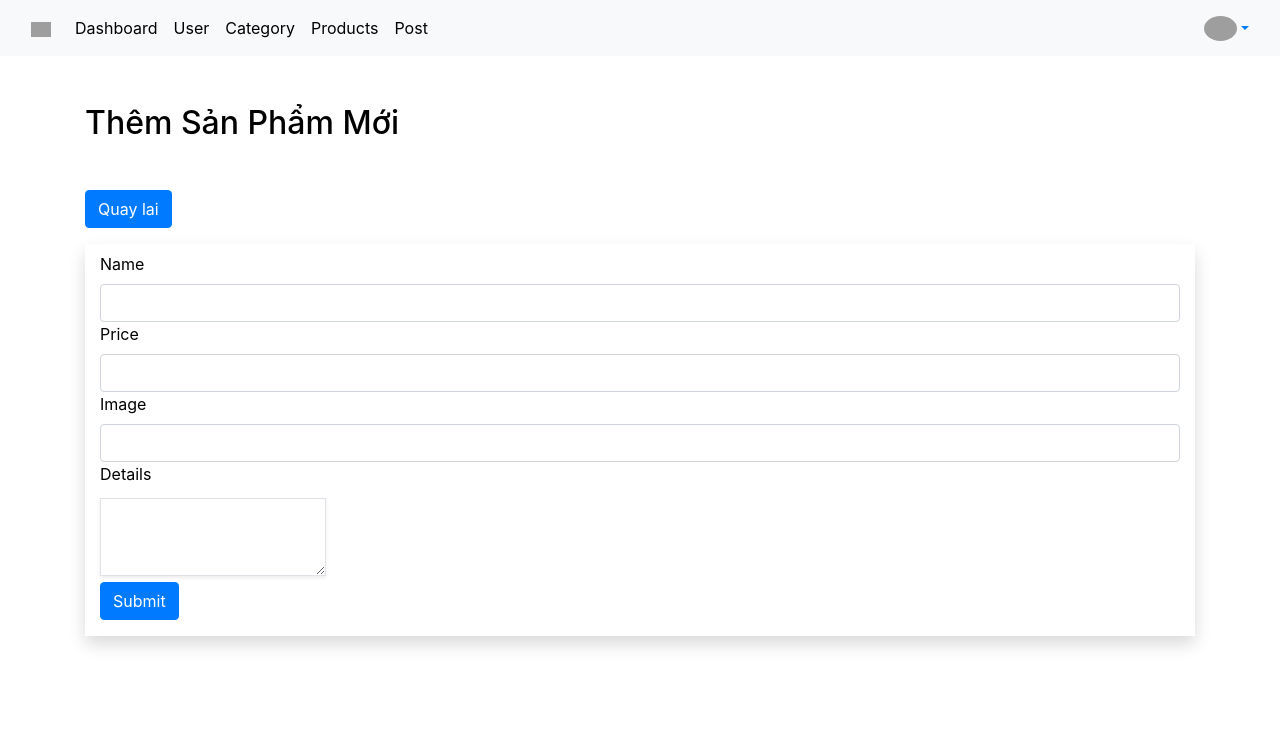
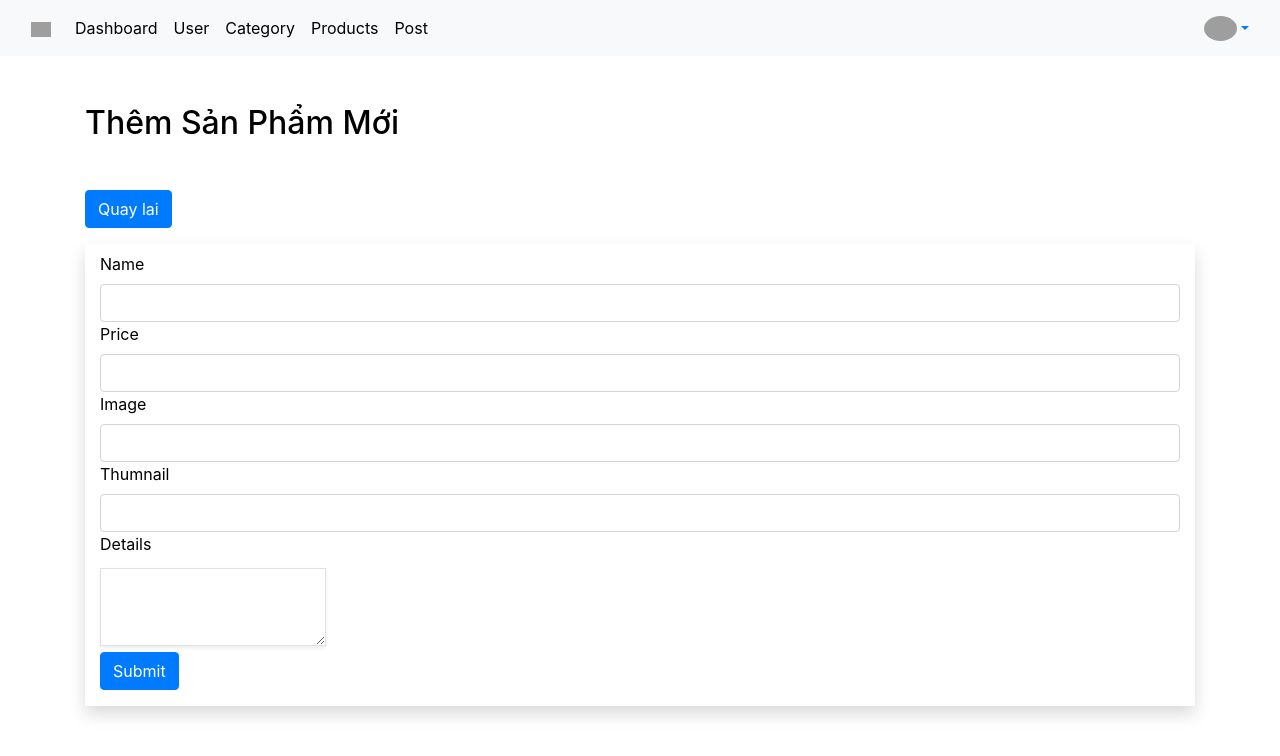
Before and after one commit to vietkhiem/NodeJs-TypeScript-Asm, a React (Vite) app: page /admin/products/add in a window 1280 px wide. Shown: the top 756 px of the page. Built offline with nearby package versions, Linux system fonts and the light colour scheme; no server answers; grey boxes are pictures that could not be loaded.

Commit message:
feat: thumnail

```diff
--- a/src/App.tsx
+++ b/src/App.tsx
@@ -4,7 +4,6 @@ import { Navigate, useNavigate } from "react-router-dom";
 import WebsiteLayout from "./pages/layouts/WebsiteLayout";
 import { ProductType } from "./types/Product";
 import { add, list, remove, update } from "./api/products";
-import ProductsDetail from "./pages/ProductsDetail";
 import HomePage from "./pages/HomePage";
 import Products from "./pages/Products";
 import AdminLayout from "./pages/admin/AdminLayout";
@@ -47,6 +46,7 @@ import PrivateRouter from "./components/PrivateRouter";
 import SearchPase from "./pages/SearchPase";
 import Contact from "./components/Contact";
 import Cart from "./components/cart/Cart";
+import ProductsDetail from "./pages/ProductsDetail";
 function App() {
   const [isLoading, setIsLoading] = useState(false);
   const [products, setProducts] = useState<ProductType[]>([]);
--- a/src/components/ProductList.tsx
+++ b/src/components/ProductList.tsx
@@ -24,9 +24,9 @@ const ProductList = ({ products }: ProductListProps) => {
                         {" "}
                         <img src={product.img} />
                       </NavLink>
-                      <NavLink to={`/productdetails/${product._id}`}>
+                      <NavLink to={`/products/${product._id}`}>
                         <a href="" className="add_cart_btn">
-                          <span> Product details </span>
+                          <span> Product Details </span>
                         </a>
                       </NavLink>
                     </div>
--- a/src/pages/ProductsDetail.tsx
+++ b/src/pages/ProductsDetail.tsx
@@ -21,7 +21,7 @@ const ProductsDetail = (props: Props) => {
   return (
     <div>
       <Header />
-      <div className="container">
+      <div className="container mb-5">
         <div className="card">
           <div className="container-fliud">
             <div className="wrapper row">
@@ -37,35 +37,35 @@ const ProductsDetail = (props: Props) => {
                   <li className="active">
                     <a data-target="#pic-1" data-toggle="tab">
                       <a href="">
-                        <img src={product?.img} />
+                        <img src={product?.thumnail} />
                       </a>
                     </a>
                   </li>
                   <li>
                     <a data-target="#pic-2" data-toggle="tab">
                       <a href="">
-                        <img src={product?.img} />
+                        <img src={product?.thumnail} />
                       </a>
                     </a>
                   </li>
                   <li>
                     <a data-target="#pic-3" data-toggle="tab">
                       <a href="">
-                        <img src={product?.img} />
+                        <img src={product?.thumnail} />
                       </a>
                     </a>
                   </li>
                   <li>
                     <a data-target="#pic-3" data-toggle="tab">
                       <a href="">
-                        <img src={product?.img} />
+                        <img src={product?.thumnail} />
                       </a>
                     </a>
                   </li>
                   <li>
                     <a data-target="#pic-3" data-toggle="tab">
                       <a href="">
-                        <img src={product?.img} />
+                        <img src={product?.thumnail} />
                       </a>
                     </a>
                   </li>
--- a/src/pages/admin/products/ProducAdd.tsx
+++ b/src/pages/admin/products/ProducAdd.tsx
@@ -11,6 +11,7 @@ type FromInput = {
   price: number;
   img: string;
   desc: string;
+  thumnail: string;
 };
 
 const ProducAdd = (props: ProducAddProps) => {
@@ -89,6 +90,17 @@ const ProducAdd = (props: ProducAddProps) => {
                               {...register("img")}
                             />
                           </div>
+                          <div className="col-span-6 sm:col-span-4 pb-[30px]">
+                            <label className="block text-sm font-medium text-black">
+                              Thumnail
+                            </label>
+                            <input
+                              type="text"
+                              className="form-control"
+                              id="thumnail"
+                              {...register("thumnail")}
+                            />
+                          </div>
 
                           <div className="col-span-6 sm:col-span-4 pb-[30px]">
                             <label className="block text-sm font-medium text-black">
--- a/src/pages/admin/products/ProducEdit.tsx
+++ b/src/pages/admin/products/ProducEdit.tsx
@@ -12,6 +12,7 @@ type FormInputs = {
   price: number;
   img: string;
   desc: string;
+  thumnail: string;
 };
 
 const ProductEdit = (props: ProductAddProps) => {
@@ -87,6 +88,17 @@ const ProductEdit = (props: ProductAddProps) => {
                           </div>
                           <div className="col-span-6 sm:col-span-4 pb-[30px]">
                             <label className="block text-sm font-medium text-black">
+                              Image
+                            </label>
+                            <input
+                              type="text"
+                              className="form-control"
+                              id="img"
+                              {...register("thumnail")}
+                            />
+                          </div>
+                          <div className="col-span-6 sm:col-span-4 pb-[30px]">
+                            <label className="block text-sm font-medium text-black">
                               Details
                             </label>
                             <div className="mb-6">
```
